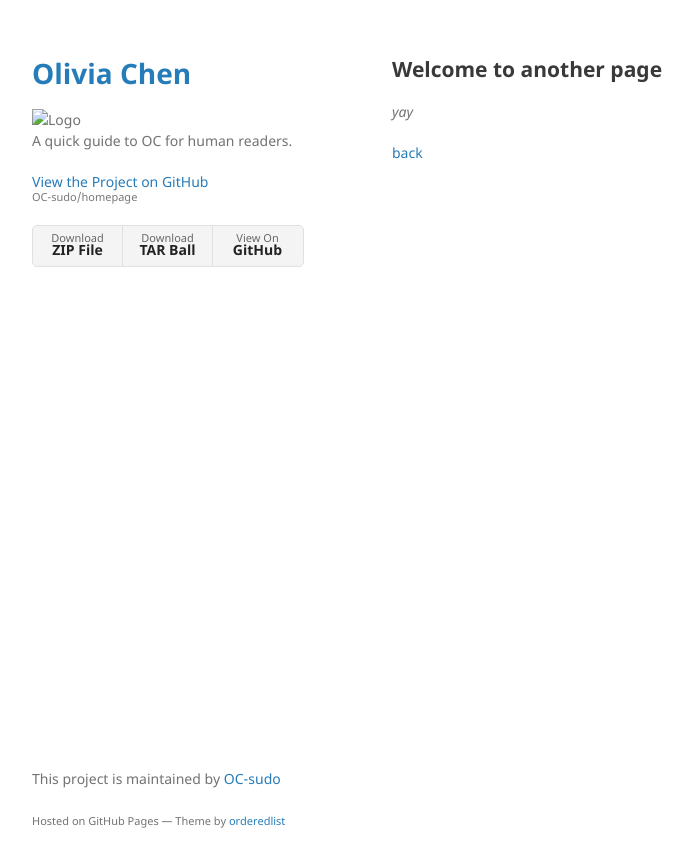
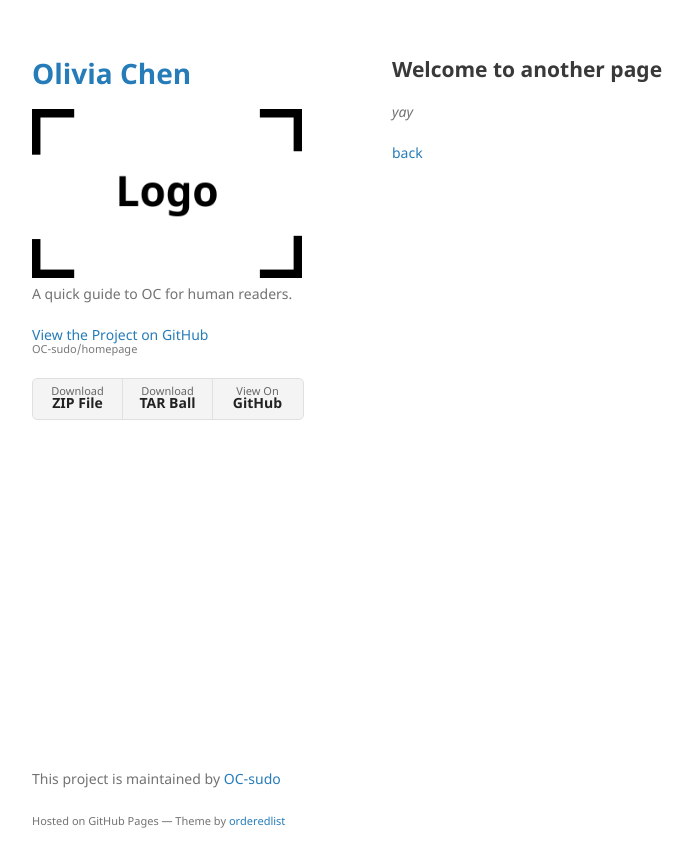
Before and after one commit to OC-sudo/homepage, a Jekyll site: the page built from another-page.md, in a window 1280 px wide. Shown: the top 867 px of the page, without its empty margins (178-871 px from the left). Built offline with Jekyll 4.4.1, drawn with Linux system fonts in a browser that asks for light colours; our own code applies the rules of GitHub Pages for plain Markdown files.

Commit message:
logo test6

```diff
--- a/_layouts/default.html
+++ b/_layouts/default.html
@@ -17,7 +17,7 @@
         <h1><a href="{{ "/" | absolute_url }}">{{ site.title | default: site.github.repository_name }}</a></h1>
 
 
-          <img src="homepage/assets/img/logo.png" alt="Logo" />
+          <img src="/homepage/assets/img/logo.png" alt="Logo" />
 
 
         <p>{{ site.description | default: site.github.project_tagline }}</p>
```
